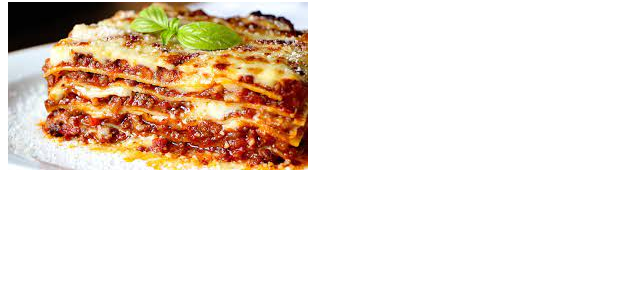
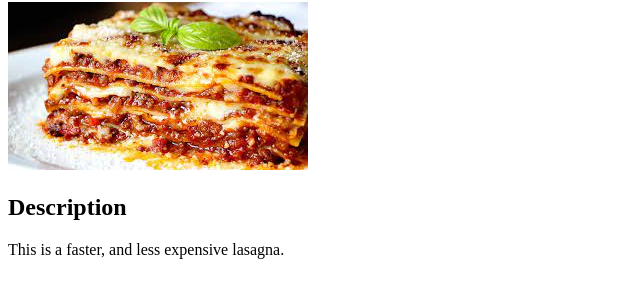
Before and after one commit to Pedrubik/odin-recipes, a plain HTML site: page recipes/lasagna.html in a window 1280 px wide. Shown: the part 78-376 px from the top of the page, without its empty margins (0-640 px from the left). Drawn offline with Linux system fonts and the light colour scheme.

Commit message:
Add description

```diff
--- a/recipes/lasagna.html
+++ b/recipes/lasagna.html
@@ -11,5 +11,11 @@
         Brenda's Lasagna
     </h1>
     <img src="../images/lasagna.jpeg">
+    <h2>
+        Description
+    </h2>
+    <p>
+        This is a faster, and less expensive lasagna.
+    </p>
 </body>
 </html>
```
